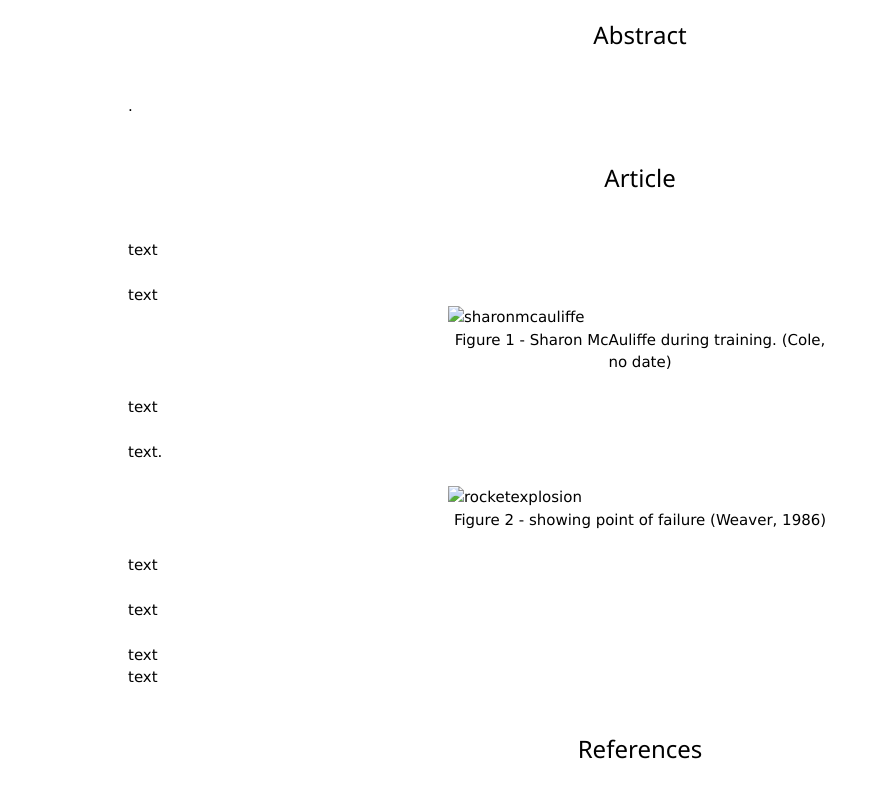
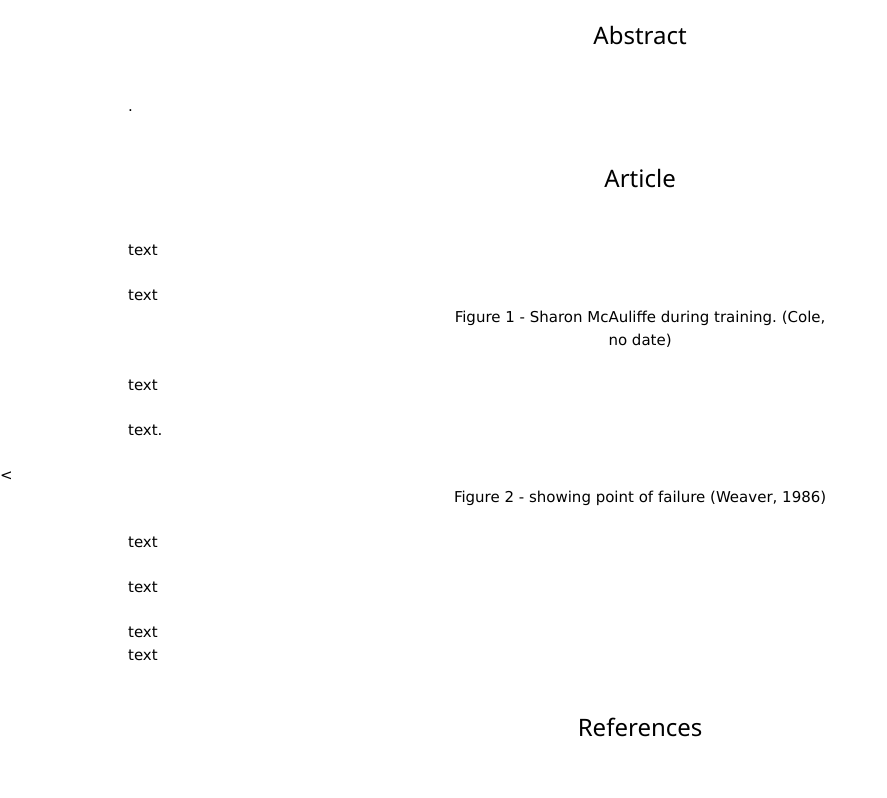
Before and after one commit to FEPSFY6824351/FY6824351, a plain HTML site: page index.html in a window 1280 px wide. Shown: the part 514-1312 px from the top of the page, without its empty margins (0-887 px from the left). Drawn offline with nearby package versions, Linux system fonts and the light colour scheme.

Commit message:
Update index.html

```diff
--- a/index.html
+++ b/index.html
@@ -104,7 +104,7 @@ p.refer {
 <p class="ex1">
 text
 </p>
-<img src="sharon mcaulifffe.jpeg" alt="sharonmcauliffe" style=" display:block; width:30%; margin: auto;">
+
 <p style="width:30%; margin:auto; text-align:center;">Figure 1 - Sharon McAuliffe during training. (Cole, no date)</p>
 
 <br>
@@ -120,7 +120,7 @@ text.&nbsp;
 
 <br>
 
-<img src="rocketexplosion.jpeg" alt="rocketexplosion" style=" display:block; width:30%; margin: auto;">
+<
 <p style="width:30%; margin:auto; text-align:center;">Figure 2 - showing point of failure (Weaver, 1986)</p>
 
 <br>
```
